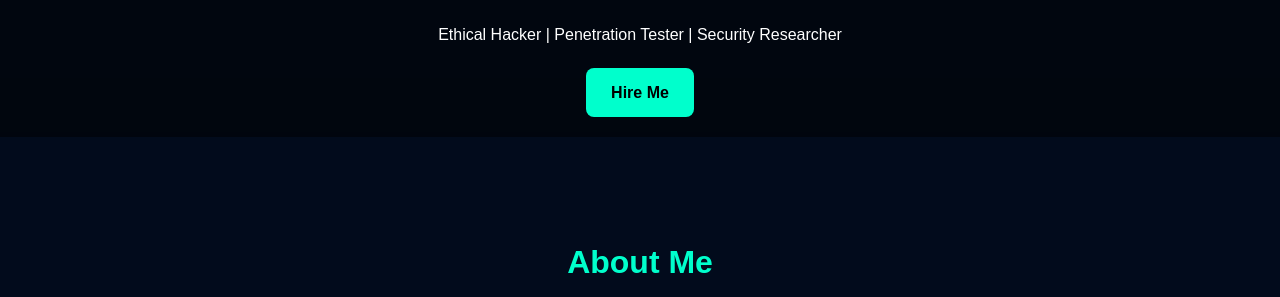
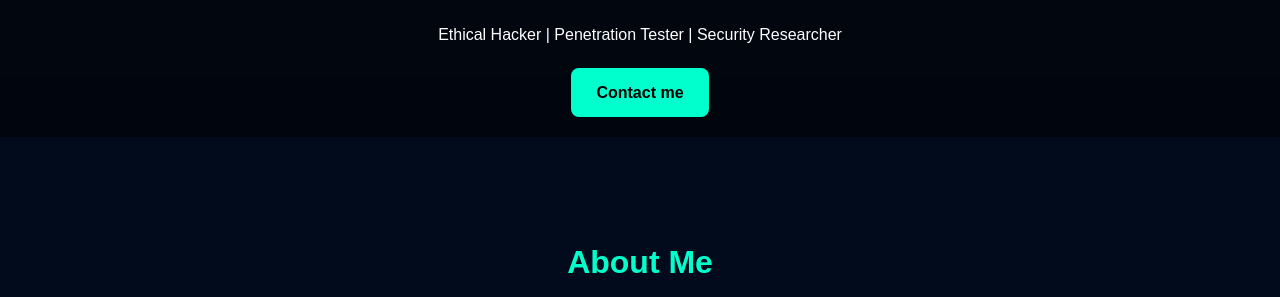
Before and after one commit to nikhilbiradar1793/Nikhil-portfolio, a plain HTML site: page index.html in a window 1280 px wide. Shown: the part 503-800 px from the top of the page. Drawn offline with Linux system fonts and the light colour scheme.

Commit message:
Update index.html

```diff
--- a/index.html
+++ b/index.html
@@ -41,7 +41,7 @@
         Security Researcher
     </p>
 
-    <a href="#contact" class="btn">Hire Me</a>
+    <a href="#contact" class="btn">Contact me</a>
 
 </header>
 
```
